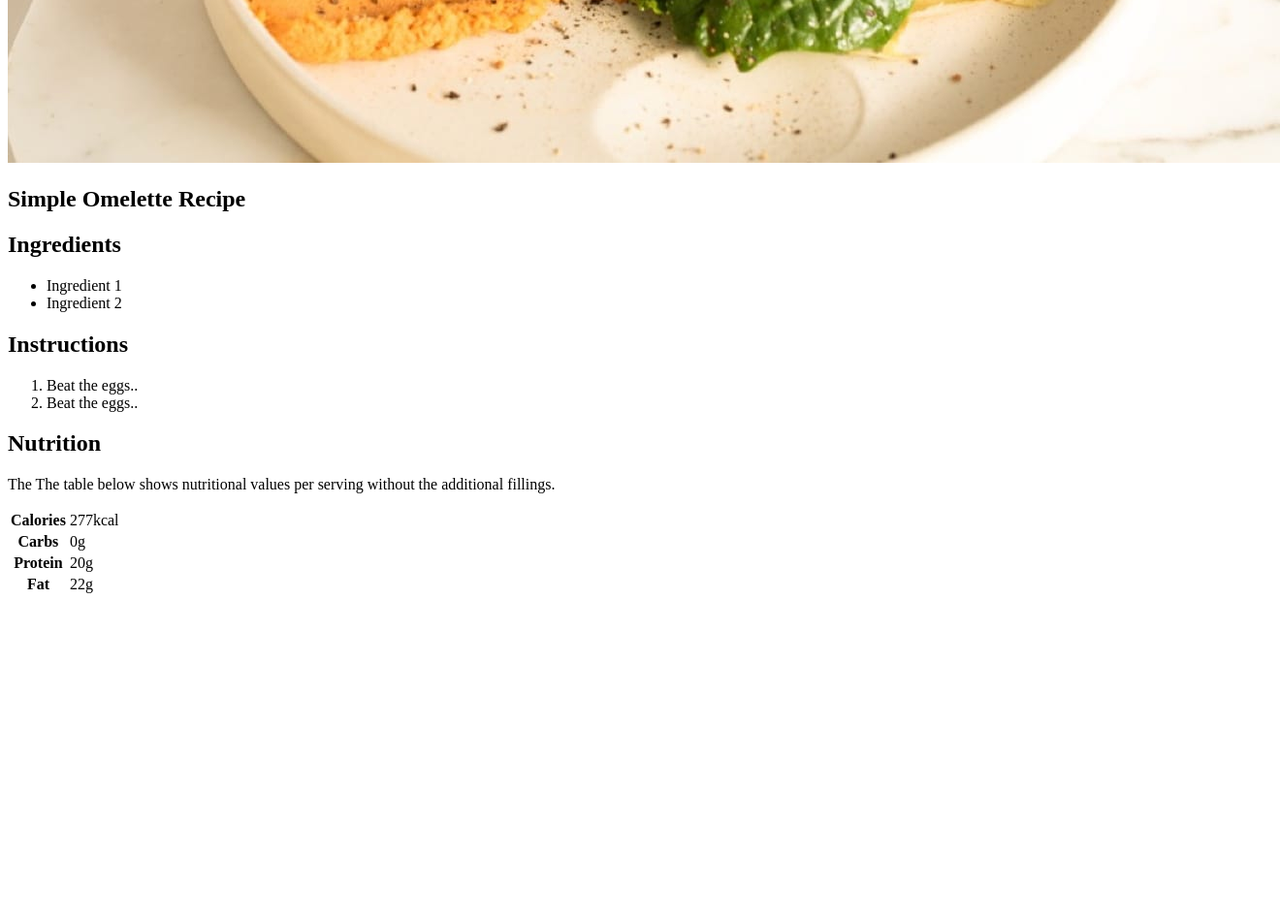
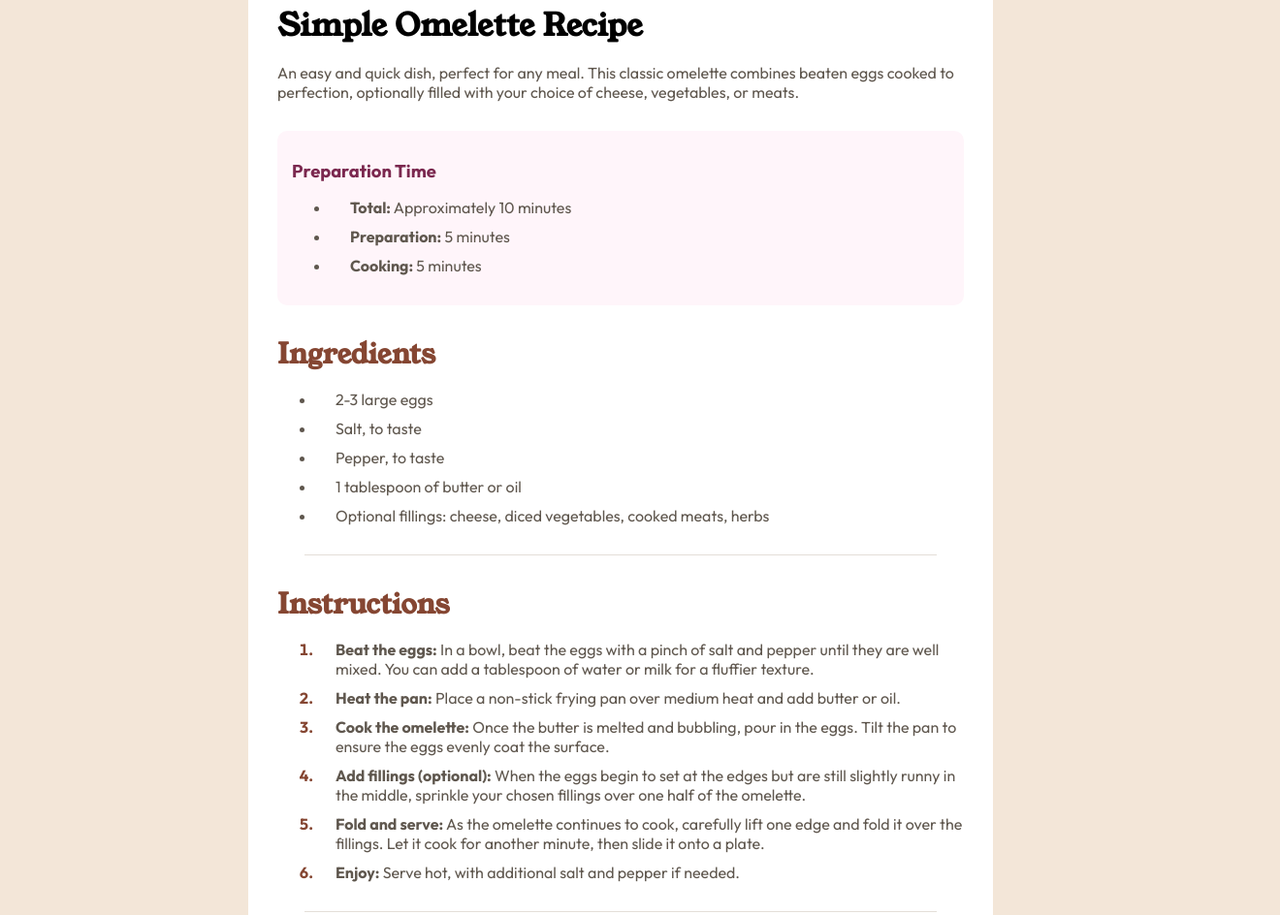
Before and after one commit to dolapobj/recipe-page-main, a plain HTML site: page index.html in a window 1280 px wide. Shown: the part 440-1384 px from the top of the page at 97% size, 1320 px wide, since content can reach past the window. Before the commit the page ends 1063 px from the top, so only its background shows below. Drawn offline with Linux system fonts and the light colour scheme.

Commit message:
final changes

```diff
--- a/index.html
+++ b/index.html
@@ -14,52 +14,104 @@
 
     <title>Frontend Mentor | Recipe page</title>
 
-    <!-- Feel free to remove these styles or customise in your own stylesheet 👍 -->
-    <style>
-      .attribution {
-        font-size: 11px;
-        text-align: center;
-      }
-      .attribution a {
-        color: hsl(228, 45%, 44%);
-      }
-    </style>
+    <link rel="stylesheet" href="./styles.css" />
+    <!-- Link Fonts -->
+    <link rel="preconnect" href="https://fonts.googleapis.com" />
+    <link rel="preconnect" href="https://fonts.gstatic.com" crossorigin />
+    <link
+      href="https://fonts.googleapis.com/css2?family=Outfit:wght@400;600;700&family=Outfit:wght@400&family=Young+Serif&display=swap"
+      rel="stylesheet"
+    />
   </head>
   <body>
     <main>
-      <article>
+      <article class="recipe">
         <!-- Intro with Image, Paragraph and Prep Time -->
-        <header>
-          <img src="./assets/images/image-omelette.jpeg" />
-          <h1>Simple Omelette Recipe</h1>
+        <div class="recipe__image-container">
+        <img
+            class="recipe__image"
+            src="./assets/images/image-omelette.jpeg"
+            alt="Picture of Omelette"
+          />
+        </div>
+        <header class="recipe__header">
+          <h1 class="recipe__title">Simple Omelette Recipe</h1>
+          <p class="recipe__text">
+            An easy and quick dish, perfect for any meal. This classic omelette
+            combines beaten eggs cooked to perfection, optionally filled with
+            your choice of cheese, vegetables, or meats.
+          </p>
+          <section class="recipe__section--preptime">
+            <h2 class="recipe__heading--preptime">Preparation Time</h2>
+            <ul class="recipe__list">
+              <li><strong>Total:</strong> Approximately 10 minutes</li>
+              <li><strong>Preparation:</strong> 5 minutes</li>
+              <li><strong>Cooking:</strong> 5 minutes</li>
+            </ul>
+          </section>
         </header>
+
         <!-- Section for Ingredients  -->
-        <section>
-          <h2>Ingredients</h2>
-          <ul>
-            <li>Ingredient 1</li>
-            <li>Ingredient 2</li>
+        <section class="recipe__section--ingredients">
+          <h2 class="recipe__heading">Ingredients</h2>
+          <ul class="recipe__list">
+            <li>2-3 large eggs</li>
+            <li>Salt, to taste</li>
+            <li>Pepper, to taste</li>
+            <li>1 tablespoon of butter or oil</li>
+            <li>Optional fillings: cheese, diced vegetables, cooked meats, herbs</li>
           </ul>
         </section>
+        <hr>
+
         <!-- Section for Instructions  -->
-        <section>
-          <h2>Instructions</h2>
-          <ol>
-            <li>Beat the eggs..</li>
-            <li>Beat the eggs..</li>
+        <section class="recipe__section--instructions">
+          <h2 class="recipe__heading">Instructions</h2>
+          <ol class="recipe__orderedlist">
+            <li>
+              <strong>Beat the eggs:</strong> In a bowl, beat the eggs with a
+              pinch of salt and pepper until they are well mixed. You can add a
+              tablespoon of water or milk for a fluffier texture.
+            </li>
+            <li>
+              <strong>Heat the pan:</strong> Place a non-stick frying pan over
+              medium heat and add butter or oil.
+            </li>
+            <li>
+              <strong>Cook the omelette:</strong> Once the butter is melted and
+              bubbling, pour in the eggs. Tilt the pan to ensure the eggs evenly
+              coat the surface.
+            </li>
+            <li>
+              <strong>Add fillings (optional):</strong> When the eggs begin to set at the edges
+              but are still slightly runny in the middle, sprinkle your chosen fillings
+              over one half of the omelette.
+            </li>
+            <li>
+            <strong>Fold and serve:</strong> As the omelette continues to
+            cook, carefully lift one edge and fold it over the fillings. Let it cook for
+            another minute, then slide it onto a plate.
+
+            </li>
+            <li>
+            <strong>Enjoy:</strong> Serve hot, with
+            additional salt and pepper if needed.
+            </li>
           </ol>
         </section>
+        <hr>
+
         <!-- Section for Nutrition -->
-        <section>
-          <h2>Nutrition</h2>
-          <p>
+        <section class="recipe__section--nutrition">
+          <h2 class="recipe__heading">Nutrition</h2>
+          <p class="recipe__text--nutrition">
             The The table below shows nutritional values per serving without the
             additional fillings.
           </p>
           <table>
             <tbody>
               <tr>
-                <th>Calories</th>
+                <th class>Calories</th>
                 <td>277kcal</td>
               </tr>
               <tr>
@@ -79,25 +131,5 @@
         </section>
       </article>
     </main>
-<!--
-    An easy and quick dish, perfect for any meal. This classic omelette combines
-    beaten eggs cooked to perfection, optionally filled with your choice of
-    cheese, vegetables, or meats. Preparation time Total: Approximately 10
-    minutes Preparation: 5 minutes Cooking: 5 minutes Ingredients 2-3 large eggs
-    Salt, to taste Pepper, to taste 1 tablespoon of butter or oil Optional
-    fillings: cheese, diced vegetables, cooked meats, herbs Instructions Beat
-    the eggs: In a bowl, beat the eggs with a pinch of salt and pepper until
-    they are well mixed. You can add a tablespoon of water or milk for a
-    fluffier texture. Heat the pan: Place a non-stick frying pan over medium
-    heat and add butter or oil. Cook the omelette: Once the butter is melted and
-    bubbling, pour in the eggs. Tilt the pan to ensure the eggs evenly coat the
-    surface. Add fillings (optional): When the eggs begin to set at the edges
-    but are still slightly runny in the middle, sprinkle your chosen fillings
-    over one half of the omelette. Fold and serve: As the omelette continues to
-    cook, carefully lift one edge and fold it over the fillings. Let it cook for
-    another minute, then slide it onto a plate. Enjoy: Serve hot, with
-    additional salt and pepper if needed. Nutrition The table below shows
-    nutritional values per serving without the additional fillings. Calories
-    277kcal Carbs 0g Protein 20g Fat 22g -->
   </body>
 </html>
--- /dev/null
+++ b/styles.scss
@@ -0,0 +1,179 @@
+// Fonts
+@import url("https://fonts.googleapis.com/css2?family=Outfit:wght@400;600;700&family=Young+Serif:wght@400&display=swap");
+
+$font-family-outfit: "Outfit", sans-serif;
+$font-family-young-serif: "Young Serif", serif;
+
+// Colors
+$primary-color-nutmeg: hsl(14, 45%, 36%);
+$primary-color-dark-raspberry: hsl(332, 51%, 32%);
+
+$neutral-color-white: hsl(0, 0%, 100%);
+$neutral-color-rose-white: hsl(330, 100%, 98%);
+$neutral-color-eggshell: hsl(30, 54%, 90%);
+$neutral-color-light-grey: hsl(30, 18%, 87%);
+$neutral-color-wenge-brown: hsl(30, 10%, 34%);
+$neutral-color-dark-charcoal: hsl(24, 5%, 18%);
+
+//Margins
+$margin: 30px;
+$padding: 30px;
+
+//BreakPoints
+$breakpoint-mobile: 375px;
+$breakpoint-tablet: 768px;
+$breakpoint-desktop: 1024px;
+
+html {
+
+  @media (min-width: $breakpoint-tablet) {
+    background-color: $neutral-color-eggshell;
+  }
+}
+body {
+  margin: 0;
+  min-width: 300px;
+
+}
+hr {
+  width: 85%;
+  background-color: $neutral-color-light-grey;
+  margin-left: auto;
+  margin-right: auto;
+  margin-top: $margin;
+  margin-bottom: $margin;
+  border: none;
+  height: 1px;
+}
+ol li::marker {
+  color: $primary-color-nutmeg;
+  font-weight: bold;
+}
+li {
+  margin-bottom: 10px;
+  color: $neutral-color-wenge-brown;
+  padding-left: 20px;
+}
+
+th,
+td {
+  padding: 10px;
+  text-align: left;
+}
+
+th {
+  //width: 50%;
+  font-weight: normal;
+  color: $neutral-color-wenge-brown;
+}
+td {
+  width: 50%;
+  color: $primary-color-nutmeg;
+  font-weight: bold;
+}
+
+
+  tr {
+    border-bottom: 1px solid $neutral-color-light-grey;
+  }
+table {
+  width: 100%;
+  table-layout: fixed;
+  border-collapse: collapse;
+}
+.recipe {
+  @media (min-width: $breakpoint-tablet) {
+    background-color: white;
+    border-radius: 20px;
+    width: 60%;
+    padding-bottom:$padding;
+    margin-left: auto;
+    margin-right: auto;
+    margin-top: $margin * 2;
+  }
+  &__image-container {
+    @media (min-width: $breakpoint-tablet) {
+      display: block;
+      border-radius: 10px;
+      max-width: 100%;
+      padding-top: $padding;
+      padding-right: $padding;
+      padding-left: $padding;
+    }
+  }
+  &__image {
+    display: block;
+    width: 100%;
+    @media (min-width: $breakpoint-tablet) {
+      display: block;
+      border-radius: 10px;
+      max-width: 100%;
+    }
+  }
+
+  &__header {
+    padding: $padding;
+  }
+
+  &__title {
+    font-family: $font-family-young-serif;
+    font-size: 2rem;
+    margin: 0;
+  }
+  &__text {
+    font-family: $font-family-outfit;
+    color: $neutral-color-wenge-brown;
+    margin-bottom: $margin;
+    &--nutrition {
+      margin-bottom: 5px;
+    }
+  }
+
+  &__list {
+  }
+
+  &__orderedlist {
+  }
+
+  &__section {
+    &--preptime {
+      font-family: $font-family-outfit;
+      padding: $padding * 0.5;
+      background-color: $neutral-color-rose-white;
+      border-radius: 10px;
+      color: $primary-color-nutmeg;
+    }
+
+    &--ingredients {
+      font-family: $font-family-outfit;
+      padding-left: $padding;
+      padding-right: $padding;
+
+      color: $primary-color-nutmeg;
+    }
+
+    &--instructions {
+      font-family: $font-family-outfit;
+
+      padding-left: $padding;
+      padding-right: $padding;
+      color: $primary-color-nutmeg;
+    }
+    &--nutrition {
+      font-family: $font-family-outfit;
+      padding-left: $padding;
+      padding-right: $padding;
+    }
+  }
+
+  &__heading {
+    font-family: $font-family-young-serif;
+    margin: 0;
+    color: $primary-color-nutmeg;
+    font-size: 1.8rem;
+    &--preptime {
+      font-size: 1.15rem;
+      color: $primary-color-dark-raspberry;
+    }
+  }
+}
```
Also changed, not shown: styles.css (added), 1 other file.
